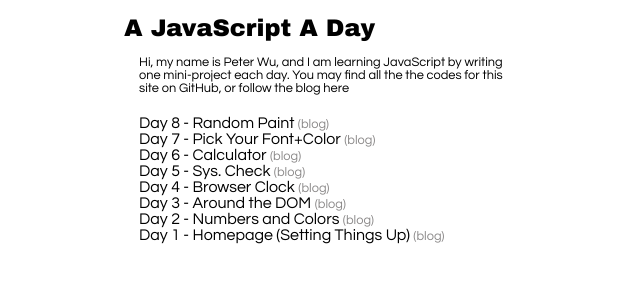
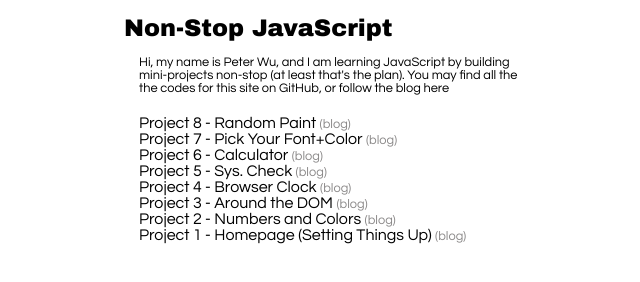
Before and after one commit to peianwu/peianwu, a website: page public/index.html in a window 1280 px wide. Shown: the whole page, without its empty margins (136-776 px from the left). Drawn offline with Linux system fonts and the light colour scheme.

Commit message:
updated index

```diff
--- a/public/index.html
+++ b/public/index.html
@@ -10,17 +10,17 @@
 <body class="container">
 	<div class="site-wrapper">
 		<div class="content">
-			<div class="title"><h2>A JavaScript A Day<h2></div>
-			<div class="about">Hi, my name is Peter Wu, and I am learning JavaScript by writing one mini-project each day. You may find all the the codes for this site on <a href="https://github.com/peianwu/peianwu">GitHub</a>, or follow the blog <a href="http://blog.peianwu.com">here</a></div>
+			<div class="title"><h2>Non-Stop JavaScript<h2></div>
+			<div class="about">Hi, my name is Peter Wu, and I am learning JavaScript by building mini-projects non-stop (at least that's the plan). You may find all the the codes for this site on <a href="https://github.com/peianwu/peianwu">GitHub</a>, or follow the blog <a href="http://blog.peianwu.com">here</a></div>
 			<div class="projects">
-				<div>Day 8 - <a href="static/random_draw.html">Random Paint</a> <span class="blog-link">(<a href="http://blog.peianwu.com/2013/10/day-8.html">blog</a>)</span></div>
-				<div>Day 7 - <a href="static/color_font_selector.html">Pick Your Font+Color</a> <span class="blog-link">(<a href="http://blog.peianwu.com/2013/10/day-7.html">blog</a>)</span></div>
-				<div>Day 6 - <a href="static/calculator.html">Calculator</a> <span class="blog-link">(<a href="http://blog.peianwu.com/2013/10/day-6.html">blog</a>)</span></div>
-				<div>Day 5 - <a href="static/sys_check.html">Sys. Check</a> <span class="blog-link">(<a href="http://blog.peianwu.com/2013/10/day-5.html">blog</a>)</span></div>
-				<div>Day 4 - <a href="static/clock.html">Browser Clock</a> <span class="blog-link">(<a href="http://blog.peianwu.com/2013/10/day-4.html">blog</a>)</span></div>
-				<div>Day 3 - <a href="static/around_the_dom.html">Around the DOM</a> <span class="blog-link">(<a href="http://blog.peianwu.com/2013/10/day-3.html">blog</a>)</span></div>
-				<div>Day 2 - <a href="static/num_n_colors.html">Numbers and Colors</a> <span class="blog-link">(<a href="http://blog.peianwu.com/2013/10/day-2.html">blog</a>)</span></div>
-				<div>Day 1 - <a href="index.html">Homepage (Setting Things Up)</a> <span class="blog-link">(<a href="http://blog.peianwu.com/2013/10/day-1.html">blog</a>)</span></div>
+				<div>Project 8 - <a href="static/random_draw.html">Random Paint</a> <span class="blog-link">(<a href="http://blog.peianwu.com/2013/10/day-8.html">blog</a>)</span></div>
+				<div>Project 7 - <a href="static/color_font_selector.html">Pick Your Font+Color</a> <span class="blog-link">(<a href="http://blog.peianwu.com/2013/10/day-7.html">blog</a>)</span></div>
+				<div>Project 6 - <a href="static/calculator.html">Calculator</a> <span class="blog-link">(<a href="http://blog.peianwu.com/2013/10/day-6.html">blog</a>)</span></div>
+				<div>Project 5 - <a href="static/sys_check.html">Sys. Check</a> <span class="blog-link">(<a href="http://blog.peianwu.com/2013/10/day-5.html">blog</a>)</span></div>
+				<div>Project 4 - <a href="static/clock.html">Browser Clock</a> <span class="blog-link">(<a href="http://blog.peianwu.com/2013/10/day-4.html">blog</a>)</span></div>
+				<div>Project 3 - <a href="static/around_the_dom.html">Around the DOM</a> <span class="blog-link">(<a href="http://blog.peianwu.com/2013/10/day-3.html">blog</a>)</span></div>
+				<div>Project 2 - <a href="static/num_n_colors.html">Numbers and Colors</a> <span class="blog-link">(<a href="http://blog.peianwu.com/2013/10/day-2.html">blog</a>)</span></div>
+				<div>Project 1 - <a href="index.html">Homepage (Setting Things Up)</a> <span class="blog-link">(<a href="http://blog.peianwu.com/2013/10/day-1.html">blog</a>)</span></div>
 			</div>
 		</div>
 	</div>
```
